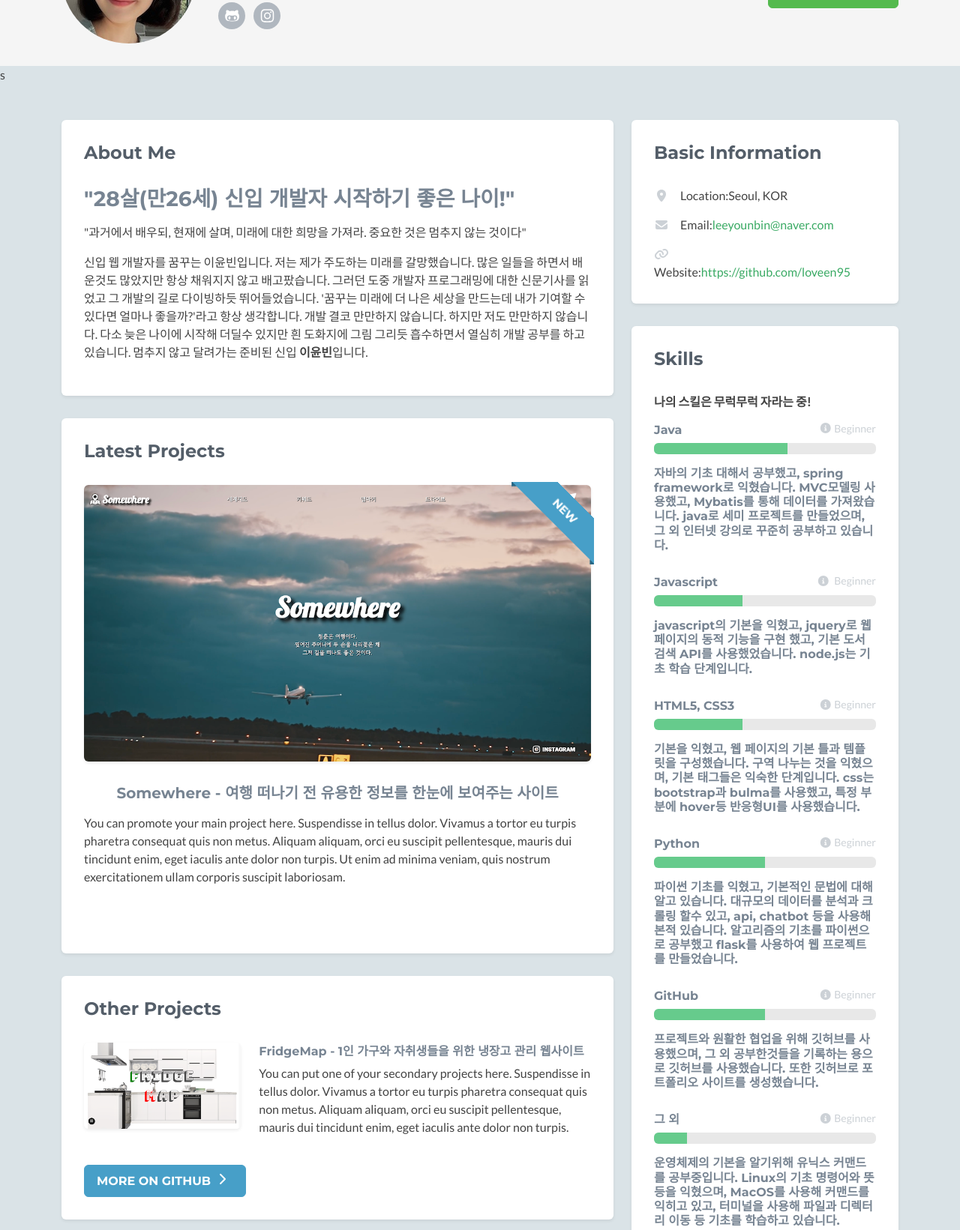
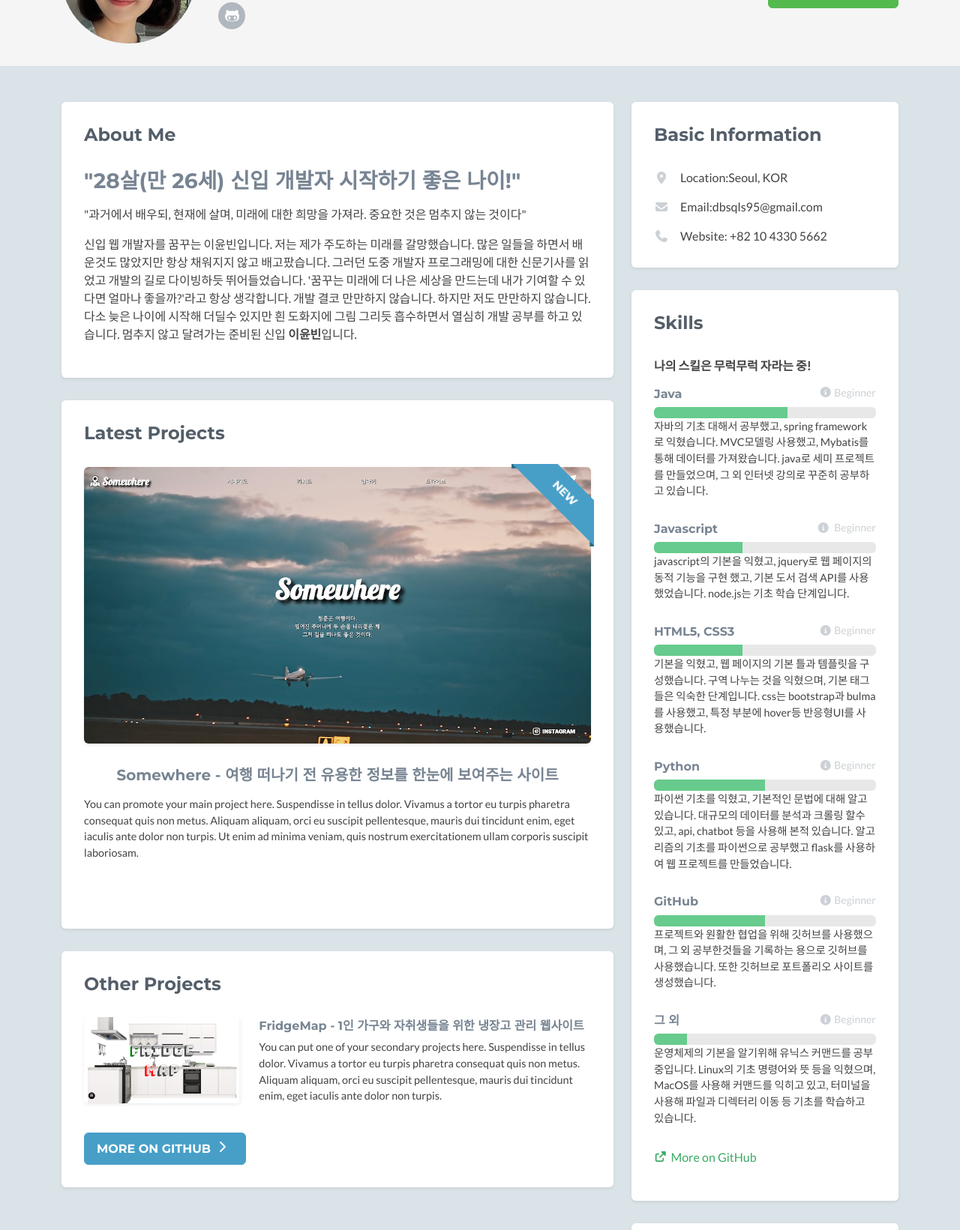
Before and after one commit to loveen95/loveen95.github.io, a plain HTML site: page index.html in a window 1280 px wide. Shown: the part 161-1802 px from the top of the page at 75% size. Drawn offline with nearby package versions, Linux system fonts and the light colour scheme; no server answers; a script that the page names is missing; some icons are missing.

Commit message:
포트폴리오_수정

```diff
--- a/assets/css/styles.css
+++ b/assets/css/styles.css
@@ -6,6 +6,10 @@
  * Copyright: 3rd Wave Media Ltd.
  * Website: https://themes.3rdwavemedia.com/
 */
+
+.item p {
+  font-size: 0.9rem;
+}
 body {
   font-family: 'Lato', arial, sans-serif;
   color: #434343;
--- a/index.html
+++ b/index.html
@@ -42,7 +42,7 @@
 		                <h2 class="desc">Web Developer</h2>
 		                <ul class="social list-inline">
 		                    <li class="list-inline-item"><a href="https://github.com/loveen95"><i class="fab fa-github-alt"></i></a></li>
-		                    <li class="list-inline-item"><a href="https://www.instagram.com/loveen_bb/"><i class="fab fa-instagram"></i></a></li>
+
 		                </ul>
 		            </div><!--//profile-->
 			    </div><!--//col-->
@@ -53,12 +53,12 @@
 							<label class="custom-control-label" for="darkSwitch">Dark Mode</label>
 						</div>
 			        </div><!--//dark-mode-switch-->
-	                <a class="btn btn-cta-primary" href="https://themes.3rdwavemedia.com/" target="_blank"><i class="fas fa-paper-plane"></i> Contact Me</a>
+	                <a class="btn btn-cta-primary" href="mailto:hey.dbsqls95@gmail.com" target="_blank"><i class="fas fa-paper-plane"></i> Contact Me</a>
 	            </div><!--//col-->
 	        </div><!--//row-->
         </div><!--//container-->
     </header><!--//header-->
-    s
+
     <div class="container sections-wrapper py-5">
         <div class="row">
             <div class="primary col-lg-8 col-12">
@@ -66,11 +66,11 @@
                     <div class="section-inner shadow-sm rounded">
                         <h2 class="heading">About Me</h2>
                         <div class="content">
-                            <p> <h3>"28살(만26세) 신입 개발자 시작하기 좋은 나이!"</h3></p>
+                            <p> <h3>"28살(만 26세) 신입 개발자 시작하기 좋은 나이!"</h3></p>
                             <p> "과거에서 배우되, 현재에 살며, 미래에 대한 희망을 가져라. 중요한 것은 멈추지 않는 것이다" </p>
                             <p></p>
                             <p> 신입 웹 개발자를 꿈꾸는 이윤빈입니다. 저는 제가 주도하는 미래를 갈망했습니다.
-                                많은 일들을 하면서 배운것도 많았지만 항상 채워지지 않고 배고팠습니다. 그러던 도중 개발자 프로그래밍에 대한 신문기사를 읽었고 그 개발의 길로 다이빙하듯 뛰어들었습니다.
+                                많은 일들을 하면서 배운것도 많았지만 항상 채워지지 않고 배고팠습니다. 그러던 도중 개발자 프로그래밍에 대한 신문기사를 읽었고 개발의 길로 다이빙하듯 뛰어들었습니다.
                                 '꿈꾸는 미래에 더 나은 세상을 만드는데 내가 기여할 수 있다면 얼마나 좋을까?'라고 항상 생각합니다. 개발 결코 만만하지 않습니다. 하지만 저도 만만하지 않습니다.
                                 다소 늦은 나이에 시작해 더딜수 있지만 흰 도화지에 그림 그리듯 흡수하면서 열심히 개발 공부를 하고 있습니다. 멈추지 않고 달려가는 준비된 신입 <b>이윤빈</b>입니다. </p>
 
@@ -131,8 +131,9 @@
                         <div class="content">
                             <ul class="list-unstyled">
                                 <li><i class="fas fa-map-marker-alt"></i><span class="sr-only">Location:</span>Seoul, KOR</li>
-                                <li><i class="fas fa-envelope"></i><span class="sr-only">Email:</span><a href="#">leeyounbin@naver.com</a></li>
-                                <li><i class="fas fa-link"></i><span class="sr-only">Website:</span><a href="#">https://github.com/loveen95</a></li>
+                                <li><i class="fas fa-envelope"></i><span class="sr-only">Email:</span>dbsqls95@gmail.com</li>
+                                <li><i class="fas fa-phone"></i><span class="sr-only">Website:</span>
+                                  +82 10 4330 5662</li>
                             </ul>
                         </div><!--//content-->
                     </div><!--//section-inner-->
@@ -151,7 +152,7 @@
                                     <div class="level-bar progress">
 									    <div class="progress-bar level-bar-inner" role="progressbar" style="width: 60%" aria-valuenow="96"  aria-valuemin="0" aria-valuemax="96"></div>
 									</div><!--//level-bar-->
-                  <p><h6>자바의 기초 대해서 공부했고, spring framework로 익혔습니다. MVC모델링 사용했고, Mybatis를 통해 데이터를 가져왔습니다. java로 세미 프로젝트를 만들었으며, 그 외 인터넷 강의로 꾸준히 공부하고 있습니다. </h6></p>
+                  <p>자바의 기초 대해서 공부했고, spring framework로 익혔습니다. MVC모델링 사용했고, Mybatis를 통해 데이터를 가져왔습니다. java로 세미 프로젝트를 만들었으며, 그 외 인터넷 강의로 꾸준히 공부하고 있습니다. </p>
                                 </div><!--//item-->
 
                                 <div class="item">
@@ -160,7 +161,7 @@ Beginner</span></h3>
                                     <div class="level-bar progress">
 									    <div class="progress-bar level-bar-inner" role="progressbar" style="width: 40%" aria-valuenow="94"  aria-valuemin="0" aria-valuemax="94"></div>
 									</div><!--//level-bar-->
-                  <p><h6>javascript의 기본을 익혔고, jquery로 웹 페이지의 동적 기능을 구현 했고, 기본 도서 검색 API를 사용했었습니다. node.js는 기초 학습 단계입니다.  </h6></p>
+                  <p>javascript의 기본을 익혔고, jquery로 웹 페이지의 동적 기능을 구현 했고, 기본 도서 검색 API를 사용했었습니다. node.js는 기초 학습 단계입니다.</p>
                                 </div><!--//item-->
 
                                 <div class="item">
@@ -168,7 +169,7 @@ Beginner</span></h3>
                                     <div class="level-bar progress">
 									    <div class="progress-bar level-bar-inner" role="progressbar" style="width: 40%" aria-valuenow="93"  aria-valuemin="0" aria-valuemax="96"></div>
 									</div><!--//level-bar-->
-                  <p><h6>기본을 익혔고, 웹 페이지의 기본 틀과 템플릿을 구성했습니다. 구역 나누는 것을 익혔으며, 기본 태그들은 익숙한 단계입니다. css는 bootstrap과 bulma를 사용했고, 특정 부분에 hover등 반응형UI를 사용했습니다. </h6></p>
+                  <p>기본을 익혔고, 웹 페이지의 기본 틀과 템플릿을 구성했습니다. 구역 나누는 것을 익혔으며, 기본 태그들은 익숙한 단계입니다. css는 bootstrap과 bulma를 사용했고, 특정 부분에 hover등 반응형UI를 사용했습니다.</p>
                                 </div><!--//item-->
 
                                 <div class="item">
@@ -176,7 +177,7 @@ Beginner</span></h3>
                                     <div class="level-bar progress">
 									    <div class="progress-bar level-bar-inner" role="progressbar" style="width: 50%" aria-valuenow="86"  aria-valuemin="0" aria-valuemax="96"></div>
 									</div><!--//level-bar-->
-                  <p><h6>파이썬 기초를 익혔고, 기본적인 문법에 대해 알고 있습니다. 대규모의 데이터를 분석과 크롤링 할수 있고, api, chatbot 등을 사용해 본적 있습니다. 알고리즘의 기초를 파이썬으로 공부했고 flask를 사용하여 웹 프로젝트를 만들었습니다. </h6></p>
+                  <p>파이썬 기초를 익혔고, 기본적인 문법에 대해 알고 있습니다. 대규모의 데이터를 분석과 크롤링 할수 있고, api, chatbot 등을 사용해 본적 있습니다. 알고리즘의 기초를 파이썬으로 공부했고 flask를 사용하여 웹 프로젝트를 만들었습니다. </p>
                                 </div><!--//item-->
 
                                 <div class="item">
@@ -184,7 +185,7 @@ Beginner</span></h3>
                                   <div class="level-bar progress">
                     <div class="progress-bar level-bar-inner" role="progressbar" style="width: 50%" aria-valuenow="86"  aria-valuemin="0" aria-valuemax="96"></div>
                 </div><!--//level-bar-->
-                <p><h6> 프로젝트와 원활한 협업을 위해 깃허브를 사용했으며, 그 외 공부한것들을 기록하는 용으로 깃허브를 사용했습니다. 또한 깃허브로 포트폴리오 사이트를 생성했습니다. </h6></p>
+                <p> 프로젝트와 원활한 협업을 위해 깃허브를 사용했으며, 그 외 공부한것들을 기록하는 용으로 깃허브를 사용했습니다. 또한 깃허브로 포트폴리오 사이트를 생성했습니다. </p>
                               </div><!--//item-->
 
                                 <div class="item">
@@ -192,7 +193,7 @@ Beginner</span></h3>
                                   <div class="level-bar progress">
                     <div class="progress-bar level-bar-inner" role="progressbar" style="width: 15%" aria-valuenow="93"  aria-valuemin="0" aria-valuemax="96"></div>
                 </div><!--//level-bar-->
-                <p><h6> 운영체제의 기본을 알기위해 유닉스 커맨드를 공부중입니다. Linux의 기초 명령어와 뜻 등을 익혔으며, MacOS를 사용해 커맨드를 익히고 있고, 터미널을 사용해 파일과 디렉터리 이동 등 기초를 학습하고 있습니다. </h6></p>
+                <p>운영체제의 기본을 알기위해 유닉스 커맨드를 공부중입니다. Linux의 기초 명령어와 뜻 등을 익혔으며, MacOS를 사용해 커맨드를 익히고 있고, 터미널을 사용해 파일과 디렉터리 이동 등 기초를 학습하고 있습니다.</p>
                               </div><!--//item-->
 
 
```
Also changed, not shown: 1 other file.
